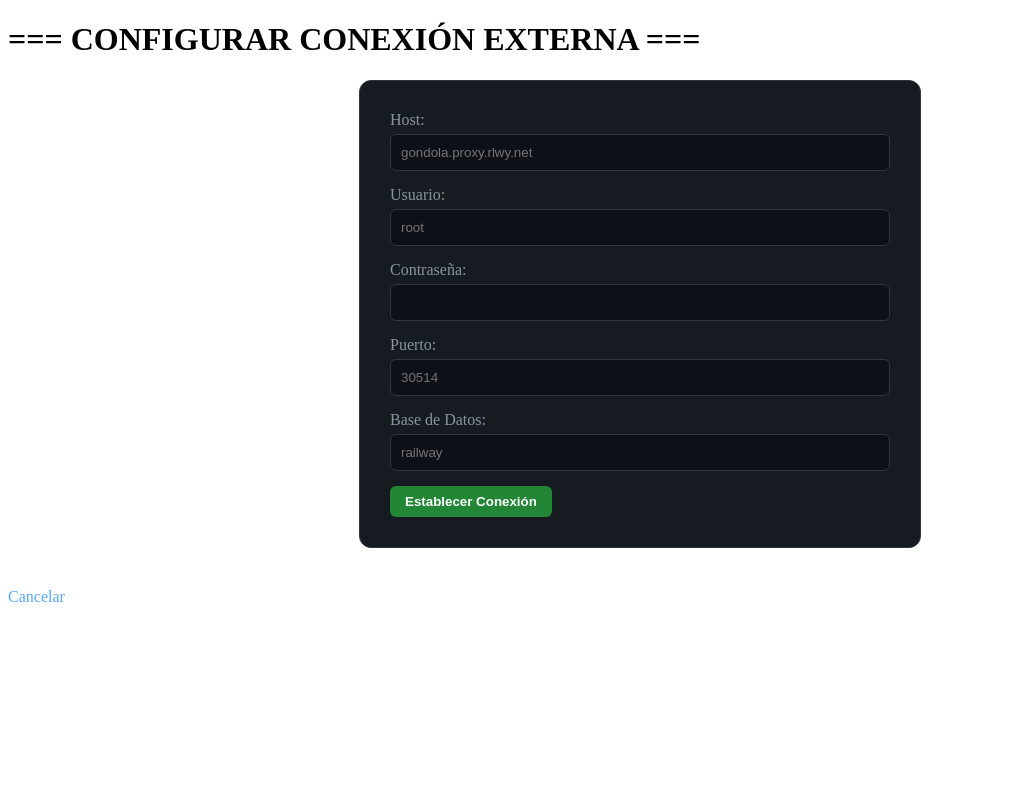
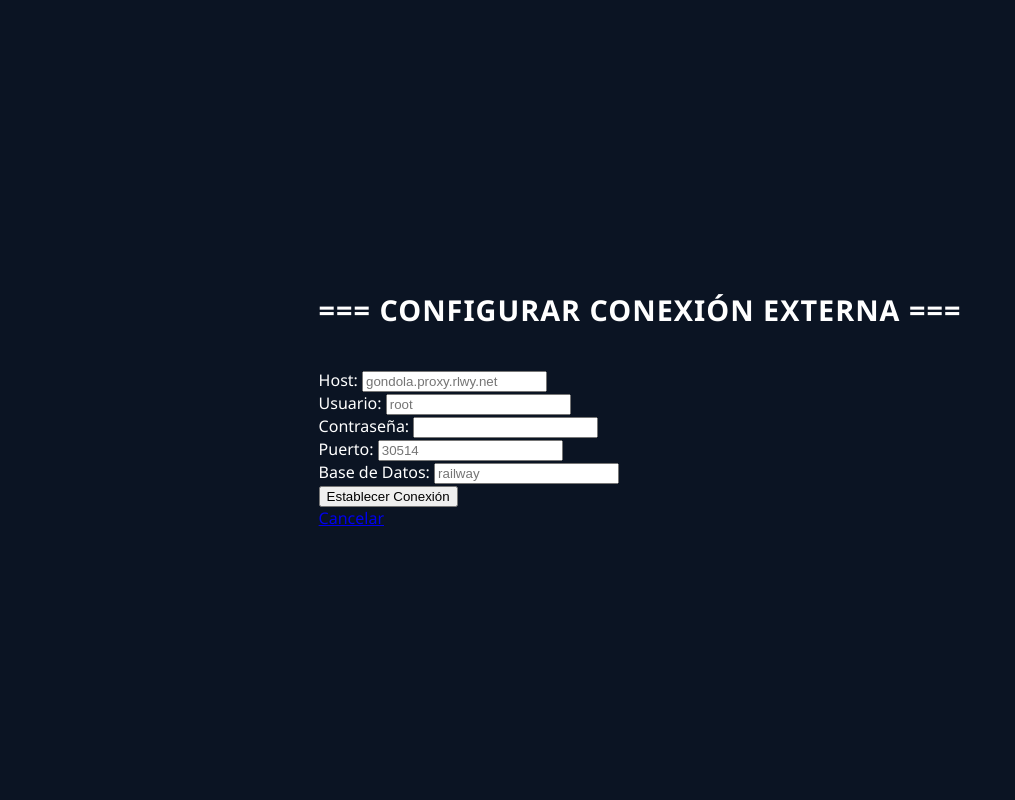
Before and after one commit to VictorPlatero/sistema-replicacion-dop, a Flask app: page /formulario_externo in a window 1280 px wide. Shown: the whole page, without its empty margins (0-1015 px from the left). Run offline with Flask 3, Linux system fonts and the light colour scheme.

Commit message:
Update style.css

```diff
--- a/static/style.css
+++ b/static/style.css
@@ -1,52 +1,85 @@
-/* Contenedores de datos */
-.data-container, .glass-form {
-    background: #161b22;
-    border: 1px solid #30363d;
-    border-radius: 12px;
-    padding: 30px;
-    margin: 20px auto;
-    max-width: 500px;
+:root {
+    --bg-main: #0b1423;
+    --card-bg: #1a2533;
+    --accent-blue: #3498db;
+    --text-white: #ffffff;
+    --text-gray: #a0aec0;
+    --success-green: #27ae60;
 }
 
-/* Lista de tablas */
-.table-list { list-style: none; padding: 0; }
-.table-item {
+body {
+    background-color: var(--bg-main);
+    color: var(--text-white);
+    font-family: 'Segoe UI', Tahoma, Geneva, Verdana, sans-serif;
+    margin: 0;
     display: flex;
-    justify-content: space-between;
+    justify-content: center;
     align-items: center;
-    padding: 15px;
-    border-bottom: 1px solid #30363d;
+    min-height: 100vh;
 }
 
-/* Botones */
-.btn-replica, .btn-connect {
-    background-color: #238636;
-    color: white;
-    border: none;
-    padding: 8px 15px;
-    border-radius: 6px;
-    cursor: pointer;
-    font-weight: bold;
+.container { text-align: center; width: 90%; max-width: 900px; }
+
+h1 { font-size: 1.8rem; margin-bottom: 40px; letter-spacing: 1px; }
+
+/* Tarjetas Redondeadas */
+.card-grid {
+    display: flex;
+    gap: 20px;
+    justify-content: center;
+    flex-wrap: wrap;
 }
 
-.btn-replica:hover { background-color: #2ea043; }
-
-.btn-back {
-    display: inline-block;
-    margin-top: 20px;
-    color: #58a6ff;
+.card {
+    background-color: var(--card-bg);
+    border-radius: 15px;
+    padding: 30px;
+    width: 250px;
     text-decoration: none;
+    color: white;
+    transition: 0.3s;
+    border: 1px solid #2d3748;
+    display: flex;
+    flex-direction: column;
+    align-items: center;
 }
 
-/* Estilos de formulario */
-.input-group { margin-bottom: 15px; text-align: left; }
-.input-group label { display: block; margin-bottom: 5px; color: #8b949e; }
-.input-group input {
+.card:hover { transform: translateY(-5px); border-color: var(--accent-blue); }
+
+.icon { font-size: 50px; margin-bottom: 15px; color: var(--accent-blue); }
+
+/* Tablas de Datos */
+.data-panel {
+    background: var(--card-bg);
+    padding: 30px;
+    border-radius: 20px;
     width: 100%;
+}
+
+.data-table {
+    width: 100%;
+    border-collapse: collapse;
+    margin: 20px 0;
+}
+
+.data-table th { color: var(--text-gray); text-align: left; padding: 12px; border-bottom: 1px solid #2d3748; }
+.data-table td { padding: 12px; border-bottom: 1px solid #2d3748; }
+
+/* Botones y Alertas */
+.btn-blue {
+    background: var(--accent-blue);
+    color: white;
+    padding: 10px 25px;
+    border-radius: 8px;
+    text-decoration: none;
+    display: inline-block;
+}
+
+.alert-success {
+    background: rgba(39, 174, 96, 0.2);
+    border: 1px solid var(--success-green);
+    color: #4ade80;
     padding: 10px;
-    background: #0d1117;
-    border: 1px solid #30363d;
-    color: white;
-    border-radius: 6px;
-    box-sizing: border-box;
+    border-radius: 10px;
+    margin-bottom: 20px;
 }
```
